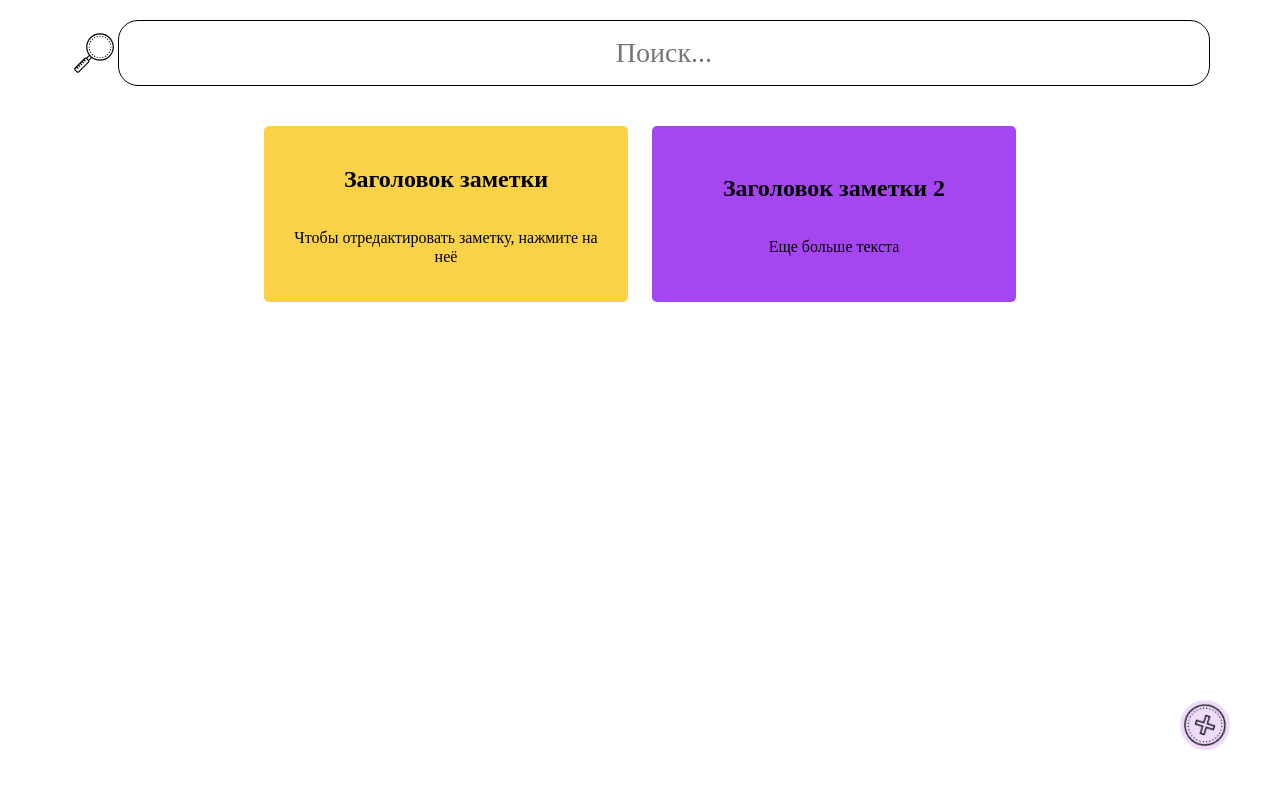
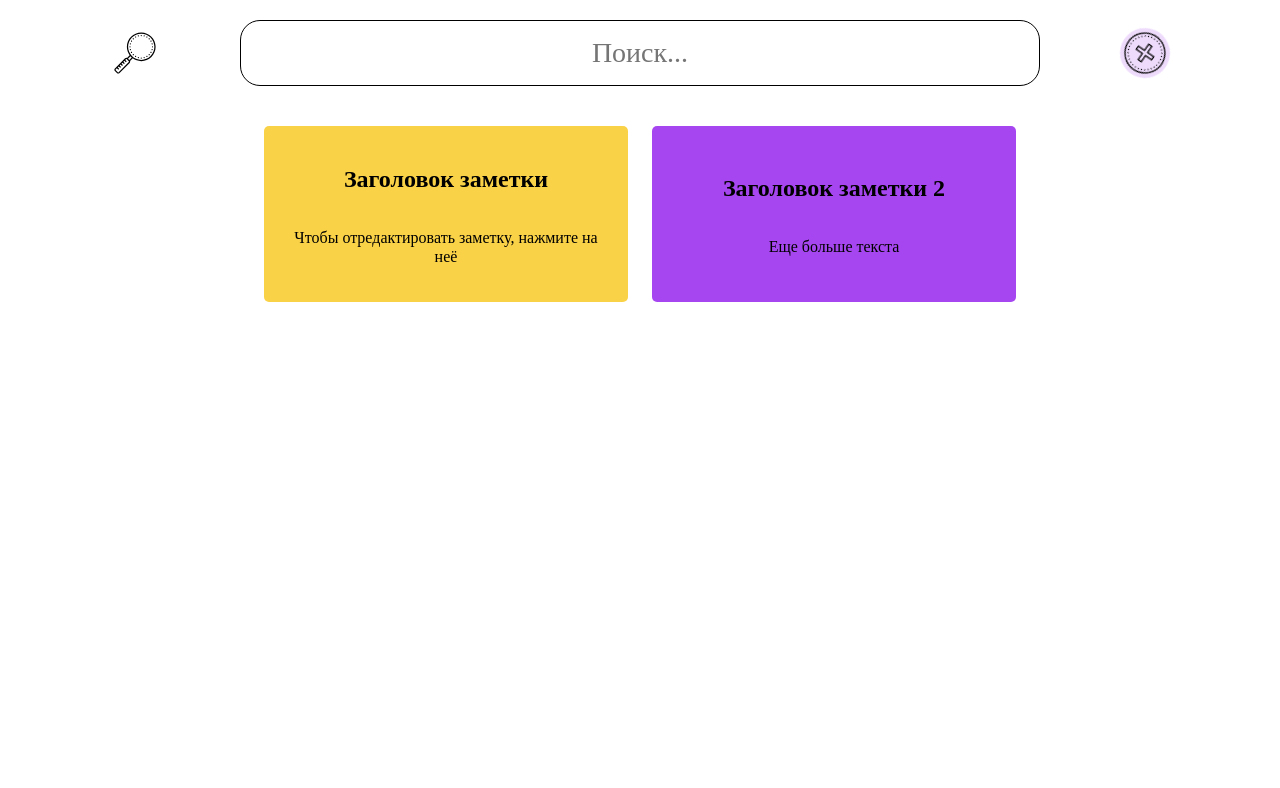
Before and after one commit to hosfatantabolis/NotesLite, a React (Create React App) app: page / in a window 1280 px wide. Shown: the top 788 px of the page. Built offline with nearby package versions, Linux system fonts and the light colour scheme.

Commit message:
feat: new note button relocate

```diff
--- a/src/components/App/App.js
+++ b/src/components/App/App.js
@@ -34,8 +34,8 @@ function App() {
       <div style={{ maxWidth: "100%", display: 'flex', margin: "auto", justifyContent: "center" }}>
         <button onClick={() => dispatch(fetchCustomers())}>Добавить клиентов из базы</button>
       </div> */}
-      <Search />
-      <NotesList handleNoteClick={handleNoteClick} handleNewNoteClick={handleNewNoteClick} />
+      <Search handleNewNoteClick={handleNewNoteClick} />
+      <NotesList handleNoteClick={handleNoteClick} />
       <NotePopup note={selectedNote} isOpen={isOpen} setIsOpen={setIsOpen} popupAction={popupAction} />
     </div>
   );
--- a/src/components/NotesList/NotesList.css
+++ b/src/components/NotesList/NotesList.css
@@ -9,45 +9,15 @@
     padding: 20px;
 }
 
-.note__list_new-note{
-    background-image: url(../../images/buttons/add.svg);
-    background-repeat: no-repeat;
-    background-position: center;
-    background-size: contain;
-    background-color: transparent;
-    border: none;
-    border-radius: 50%;
-    outline: none;
-    cursor: pointer;
-    transition: opacity 0.3s ease 0.1s;
-    width: 50px;
-    height: 50px;
-    position: absolute;
-    bottom: 50px;
-    right: 50px;
-    animation: buttonRotate 5s linear  infinite;
-}
-
-.note__list_new-note:hover{
-    cursor: pointer;
-    opacity: 0.6;
-}
-
-@keyframes buttonRotate{
-    0% {
-        transform: rotate(0);
-    }
-    50% {
-        transform: rotate(90deg);
-        background-color: #A646F0;
-    }
-    100%{
-        transform: rotate(180deg);
-    }
-}
-
 @media screen and (max-width: 380px) {
     .note__list{
         grid-template-columns: repeat(auto-fit, 310px);
     }
 }
+
+
+@media screen and (max-width: 320px) {
+    .note__list{
+        grid-template-columns: repeat(auto-fit, 250px);
+    }
+}
--- a/src/components/NotesList/NotesList.js
+++ b/src/components/NotesList/NotesList.js
@@ -3,7 +3,7 @@ import React from "react";
 import { useSelector } from 'react-redux';
 import "./NotesList.css";
 
-export const NotesList = ({ handleNoteClick, handleNewNoteClick }) => {
+export const NotesList = ({ handleNoteClick }) => {
     const notes = useSelector(state => state.notes.notes);
     const filteredNotes = useSelector(state => state.notes.filteredNotes);
     const searchQuery = useSelector(state => state.notes.searchQuery);
@@ -16,7 +16,6 @@ export const NotesList = ({ handleNoteClick, handleNewNoteClick }) => {
     return (
         <>
             <div className="note__list">
-                <button className="note__list_new-note" onClick={() => { handleNewNoteClick() }}></button>
                 {(filteredNotes.length !== notes.length && searchQuery !== "") && filteredNotes.map(note => {
                     return <Note note={note} key={note.id} handleNoteClick={handleNoteClick} />
                 })}
--- a/src/components/Search/Search.css
+++ b/src/components/Search/Search.css
@@ -5,17 +5,19 @@
     margin: auto;
     padding: 20px;
     align-items: center;
+    justify-content: space-around;
 }
 .search__input{
     padding: 15px 0;
-    width: 100%;
+    width: 70%;
     border: 1px solid;
     border-radius: 20px;
     background-color: transparent;
     outline: none;
     text-align: center;
     font-size: 28px;
-    line-height: 1.21
+    line-height: 1.21;
+    /* margin-right:20px;1 */
 }
 .search__input:focus{
     border-color: #A646F0;
@@ -31,3 +33,48 @@
     width: 50px;
     height: 50px;
 }
+
+.search__new-note-btn{
+    background-image: url(../../images/buttons/add.svg);
+    background-repeat: no-repeat;
+    background-position: center;
+    background-size: contain;
+    background-color: transparent;
+    border: none;
+    border-radius: 50%;
+    outline: none;
+    cursor: pointer;
+    transition: opacity 0.3s ease 0.1s;
+    width: 50px;
+    height: 50px;
+    /* margin: 5px; */
+    /* position: absolute;
+    bottom: 50px;
+    right: 50px; */
+    animation: buttonRotate 5s linear  infinite;
+}
+
+.search__new-note-btn:hover{
+    cursor: pointer;
+    opacity: 0.6;
+}
+
+@keyframes buttonRotate{
+    0% {
+        transform: rotate(0);
+    }
+    50% {
+        transform: rotate(180deg);
+        background-color: #A646F0;
+    }
+    100%{
+        transform: rotate(360deg);
+    }
+}
+
+@media screen and (max-width: 380px) {
+    .search__input{
+        font-size: 15px;
+        width: 50%;
+    }
+}
--- a/src/components/Search/Search.js
+++ b/src/components/Search/Search.js
@@ -2,7 +2,7 @@ import './Search.css';
 import { searchNoteAction } from '../../store/noteReducer';
 import { useDispatch } from 'react-redux';
 
-export const Search = () => {
+export const Search = ({ handleNewNoteClick }) => {
     const dispatch = useDispatch();
 
     const searchNote = (text) => {
@@ -18,6 +18,7 @@ export const Search = () => {
                 onChange={(e) =>
                     searchNote(e.target.value)
                 } />
+            <button className="search__new-note-btn" onClick={() => { handleNewNoteClick() }}></button>
         </div>
 
     );
```
